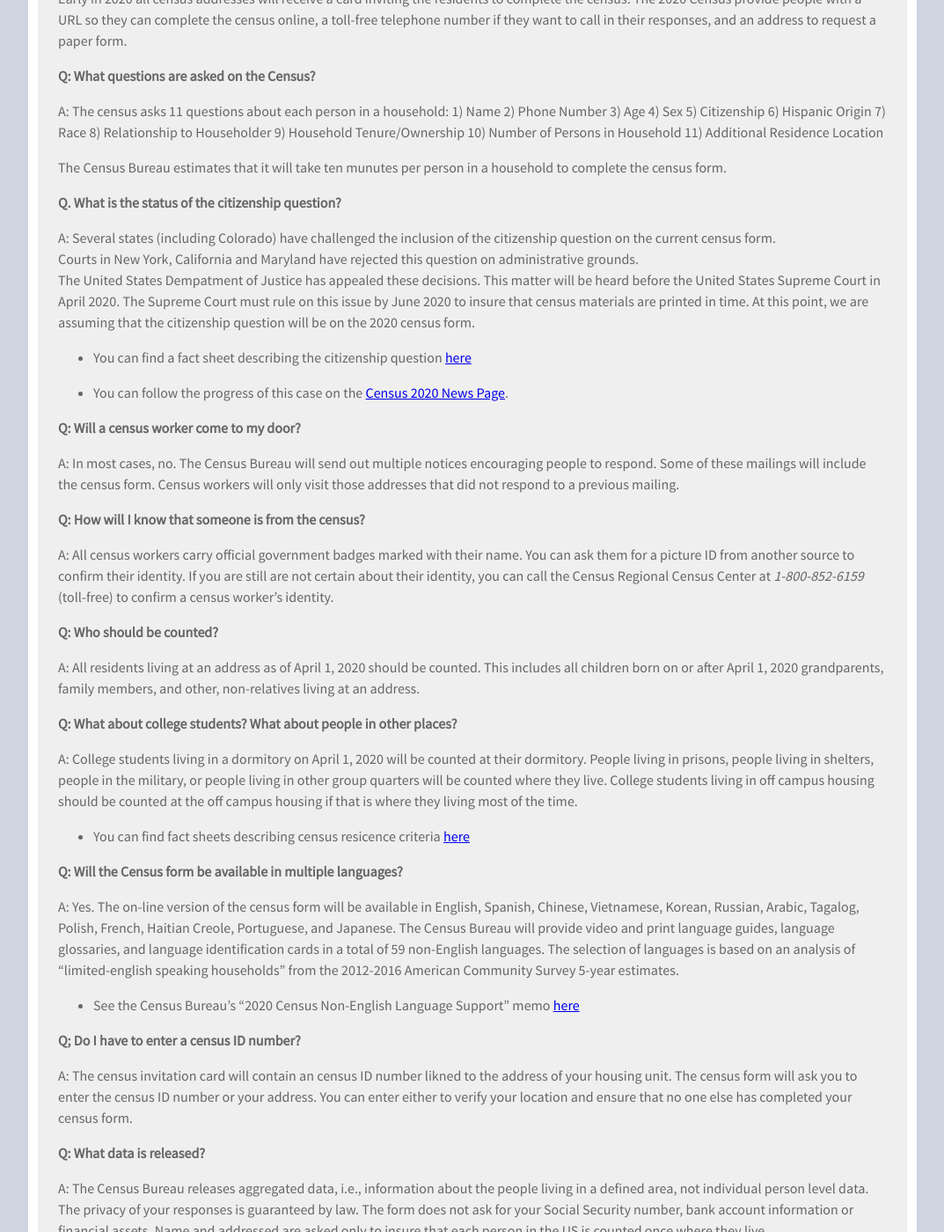
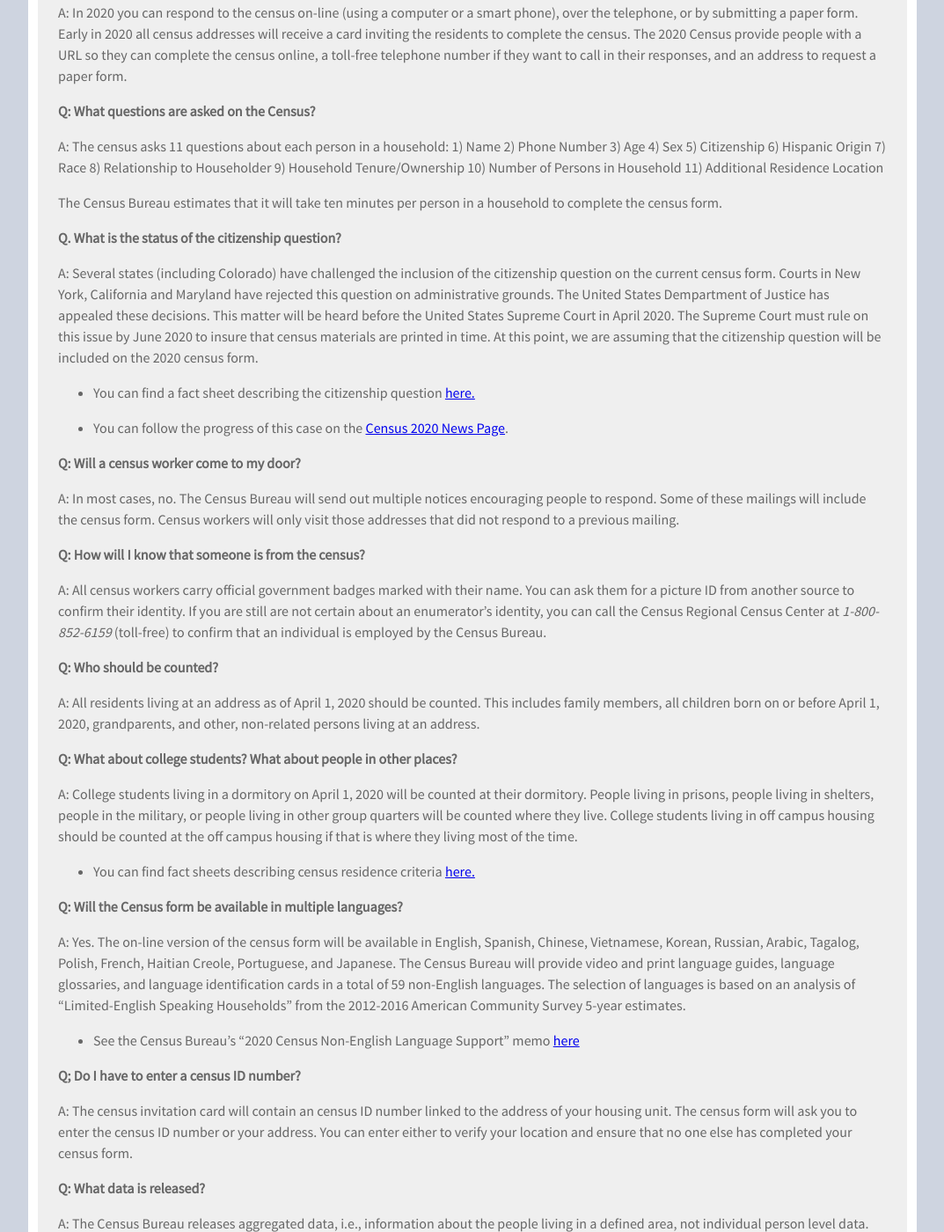
Before and after one commit to TBleess/Website_New, a Jekyll site: the page built from pages/5_CensusACS/2020-faq.md, in a window 1280 px wide and 1400 px high, scrolled down 786 px. Shown: the whole window at 88% size, without its empty margins (103-1176 px from the left). Built offline with Jekyll 4.4.1, drawn with Linux system fonts in a browser that asks for light colours; some of the changed text lies outside the part shown.

Commit message:
Update 2020-faq.md

```diff
--- a/pages/5_CensusACS/2020-faq.md
+++ b/pages/5_CensusACS/2020-faq.md
@@ -14,7 +16,7 @@ A: The Census is a head count of everyone residing in the United States on April
 
 **Q: When is Census 2020?**
 
-A: Census Day is April 1, 2020 but the online tool will start accepting responses in mid March.  Some other programs will be starting in March as well.
+A: Census Day is April 1, 2020 but the online tool will start accepting responses in mid-March.  Some other programs will be starting in March as well.
 
 **Q: How can I respond to the Census?**
 
@@ -35,16 +37,13 @@ A: The census asks 11 questions about each person in a household:
 10) Number of Persons in Household
 11) Additional Residence Location
 
-The Census Bureau estimates that it will take ten munutes per person in a household to complete the census form.
+The Census Bureau estimates that it will take ten minutes per person in a household to complete the census form.
 
 **Q. What is the status of the citizenship question?**
 
-A:  Several states (including Colorado) have challenged the inclusion of the citizenship question on the current census form.
-Courts in New York, California and Maryland have rejected this question on administrative grounds.
-The United States Dempatment of Justice has appealed these decisions. This matter will be heard before the United States Supreme Court in April 2020.  The Supreme Court must rule on this issue by June 2020 to insure that census materials are printed in time.
-At this point, we are assuming that the citizenship question will be on the 2020 census form.
+A:  Several states (including Colorado) have challenged the inclusion of the citizenship question on the current census form.  Courts in New York, California and Maryland have rejected this question on administrative grounds.  The United States Dempartment of Justice has appealed these decisions. This matter will be heard before the United States Supreme Court in April 2020.  The Supreme Court must rule on this issue by June 2020 to insure that census materials are printed in time. At this point, we are assuming that the citizenship question will be included on the 2020 census form.
 
-- You can find a fact sheet describing the citizenship question [here](https://demography.dola.colorado.gov/census-acs/2020-factsheets/)
+- You can find a fact sheet describing the citizenship question [here.](https://demography.dola.colorado.gov/census-acs/2020-factsheets/)
 
 - You can follow the progress of this case on the [Census 2020 News Page](https://demography.dola.colorado.gov/census-acs/2020-news/).
 
@@ -54,29 +53,29 @@ A: In most cases, no.  The Census Bureau will send out multiple notices encourag
 
 **Q: How will I know that someone is from the census?**
 
-A: All census workers carry official government badges marked with their name.  You can ask them for a picture ID from another source to confirm their identity.  If you are still are not certain about their identity, you can call the Census Regional Census Center  at *1-800-852-6159* (toll-free) to confirm a census worker's identity.
+A: All census workers carry official government badges marked with their name.  You can ask them for a picture ID from another source to confirm their identity.  If you are still are not certain about an enumerator’s identity, you can call the Census Regional Census Center at *1-800-852-6159* (toll-free) to confirm that an individual is employed by the Census Bureau.
 
 **Q: Who should be counted?**
 
-A: All residents living at an address as of April 1, 2020 should be counted.  This includes all children born on or after April 1, 2020  grandparents, family members, and other, non-relatives living at an address.
+A: All residents living at an address as of April 1, 2020 should be counted.  This includes family members, all children born on or before April 1, 2020,  grandparents, and other, non-related persons living at an address.
 
 **Q: What about college students? What about people in other places?**
 
 A: College students living in a dormitory on April 1, 2020 will be counted at their dormitory.  People living in prisons, people living in shelters, people in the military, or people living in other group quarters will be counted where they live.  College students living in off campus housing should be counted at the off campus housing if that is where they living most of the time.
 
-- You can find fact sheets describing census resicence criteria [here](https://demography.dola.colorado.gov/census-acs/2020-factsheets/)
+- You can find fact sheets describing census residence criteria [here.](https://demography.dola.colorado.gov/census-acs/2020-factsheets/)
 
 **Q: Will the Census form be available in multiple languages?**
 
 A: Yes.  The on-line version of the census form will be available in English, Spanish, Chinese, Vietnamese, Korean, Russian, Arabic,
-Tagalog, Polish, French, Haitian Creole, Portuguese, and Japanese.  The Census Bureau will provide video and print language guides, language glossaries, and language identification cards in  a total of 59 non-English languages.  The selection of languages is based on an analysis of "limited-english speaking households" from the 2012-2016 American Community Survey 5-year estimates.
+Tagalog, Polish, French, Haitian Creole, Portuguese, and Japanese.  The Census Bureau will provide video and print language guides, language glossaries, and language identification cards in  a total of 59 non-English languages.  The selection of languages is based on an analysis of "Limited-English Speaking Households" from the 2012-2016 American Community Survey 5-year estimates.
 
 - See the Census Bureau's "2020 Census Non-English Language Support" memo [here](https://www2.census.gov/programs-surveys/decennial/2020/program-management/memo-series/2020-memo-2018_06.pdf)
 
 
 **Q; Do I have to enter a census ID number?**
 
-A: The census invitation card will contain an census ID number likned to the address of your housing unit.  The census form will ask you to enter the census ID number or your address.  You can enter either to verify your location and ensure that no one else has completed your census form.
+A: The census invitation card will contain an census ID number linked to the address of your housing unit.  The census form will ask you to enter the census ID number or your address.  You can enter either to verify your location and ensure that no one else has completed your census form.
 
 **Q: What data is released?**
 
@@ -96,4 +95,4 @@ A: Counts for reapportionment must be delivered to the President of the United S
 
 **Q: What if I have questions later?**
 
-A: If you have additional questions, please call the Regional Census Center  at *1-800-852-6159* (toll-free) or visit [https://www.census.gov/about/regions/denver.html](https://www.census.gov/about/regions/denver.html)
+A: If you have additional questions, please call the Regional Census Center at *1-800-852-6159* (toll-free) or visit [https://www.census.gov/about/regions/denver.html](https://www.census.gov/about/regions/denver.html)
```
Also changed, not shown: other parts of pages/5_CensusACS/2020-faq.md (+3 -1 lines).
